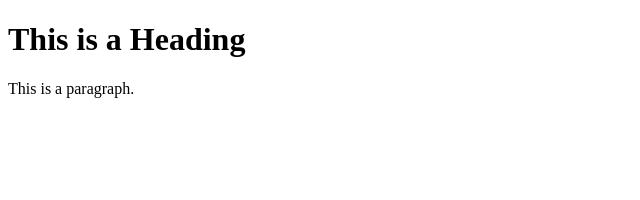
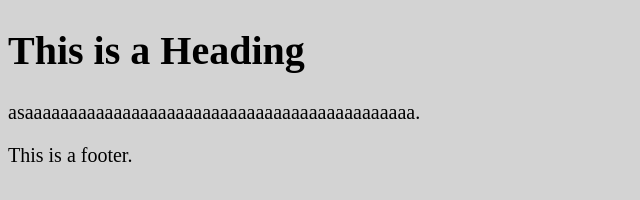
Before and after one commit to GabeGar123/First-Site, a plain HTML site: page index.html in a window 1280 px wide. Shown: the whole page, without its empty margins (0-640 px from the left). Drawn offline with Linux system fonts and the light colour scheme.

Commit message:
added css file

```diff
--- /dev/null
+++ b/index.css
@@ -0,0 +1,34 @@
+
+/* Default styles for the body */
+body {
+  background-color: white;
+  color: black;
+  font-size: 16px;
+}
+
+/* Styles for screens smaller than 600px */
+@media (max-width: 600px) {
+  body {
+    background-color: lightblue;
+    color: white;
+    font-size: 14px;
+  }
+}
+
+/* Styles for screens between 600px and 1200px */
+@media (min-width: 600px) and (max-width: 1200px) {
+  body {
+    background-color: lightgreen;
+    color: black;
+    font-size: 18px;
+  }
+}
+
+/* Styles for screens larger than 1200px */
+@media (min-width: 1200px) {
+  body {
+    background-color: lightgray;
+    color: black;
+    font-size: 20px;
+  }
+}
--- a/index.html
+++ b/index.html
@@ -2,9 +2,18 @@
 <html>
   <head>
     <title>Page Title</title>
+    <link rel="stylesheet" href="index.css">
   </head>
   <body>
-    <h1>This is a Heading</h1>
-    <p>This is a paragraph.</p>
+
+    <div class="header">
+        <h1>This is a Heading</h1>
+    </div>
+    <div class="main">
+        <p>asaaaaaaaaaaaaaaaaaaaaaaaaaaaaaaaaaaaaaaaaaaaa.</p>
+    </div>
+    <div class="footer">
+        <p>This is a footer.</p>
+    </div>
   </body>
 </html>
```
